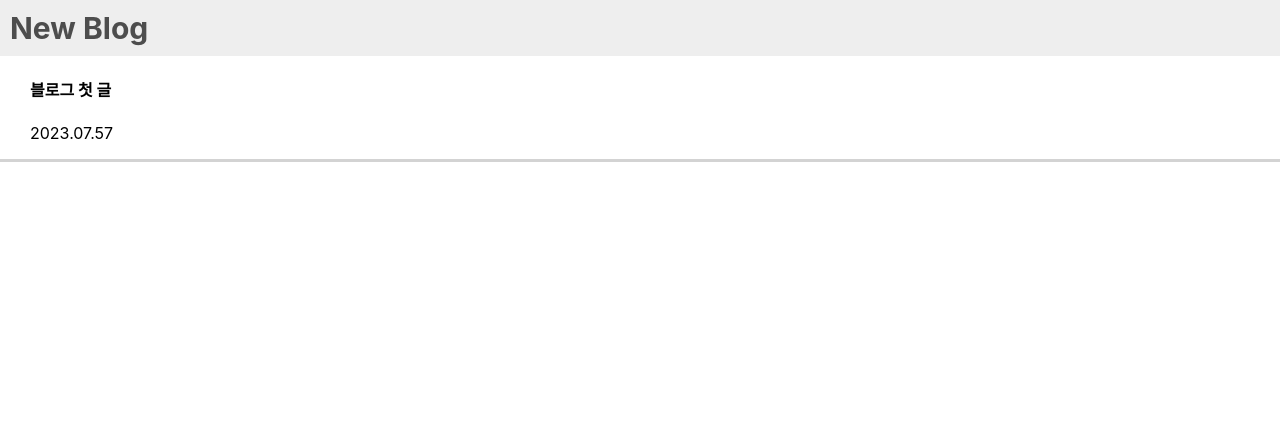
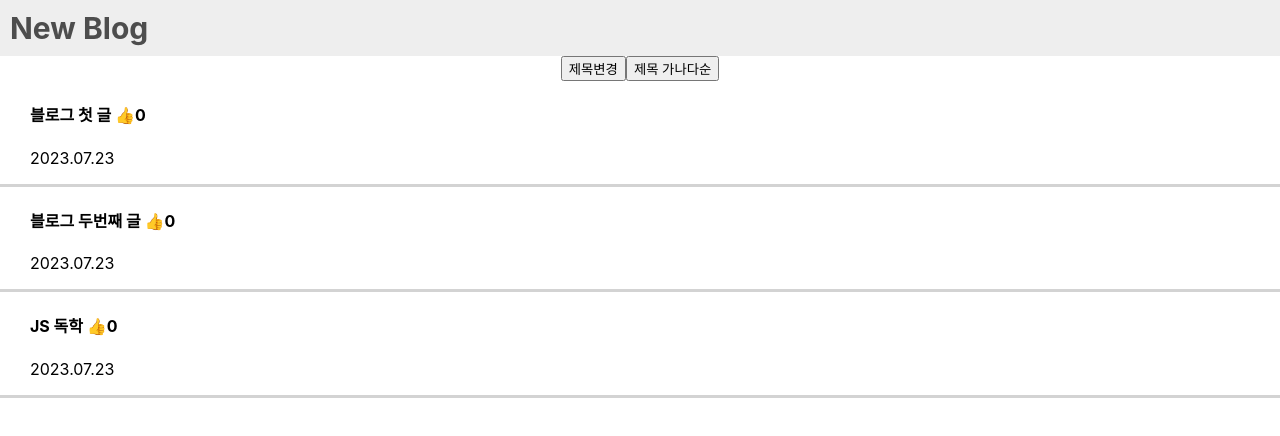
Before and after one commit to Jangmyun/Study, a React (Create React App) app in the folder React/blog/: page / in a window 1280 px wide. Shown: the top 436 px of the page. Built offline with nearby package versions, Linux system fonts and the light colour scheme.

Commit message:
버튼 누르면 제목 변경 및 가나다순 정렬 기능 만들기

```diff
--- a/React/blog/src/App.js
+++ b/React/blog/src/App.js
@@ -4,17 +4,51 @@ import { useState } from "react"; //useState 사용할때 import 해야함
 function App() {
 
   let blogTitle = "New Blog";
-  var [articleTitle, b] = useState('블로그 첫 글'); // JS의 Destructuring 문법 사용한 useState생성
+  let [articleTitle, setArticleTitle] = useState(['블로그 첫 글', '블로그 두번째 글', 'JS 독학']); // JS의 Destructuring 문법 사용한 useState생성
+  let [like, setLike] = useState(0);
 
   return (
     <div className="App">
+
       <div class="nav">
         <h4 style={{fontSize :'30px'}}>{ blogTitle }</h4>
       </div>
+      <button onClick={()=>{
+          let copy = [...articleTitle];
+          copy[0] = '가나다라마바사';
+          setArticleTitle(copy );
+          }}>제목변경</button>
+
+          <button onClick={()=>{
+            let copy = [...articleTitle];
+            copy.sort();
+            setArticleTitle(copy);
+          }}>제목 가나다순</button>
       <div className="list">
-        <h4>{ articleTitle }</h4>
-        <p>2023.07.57</p>
+        <h4>{ articleTitle[0] }   <span onClick={()=>{setLike(++like)}}>👍</span>{like}</h4> {/* setLike함수를 이용해서 like state에 +1씩*/}
+        <p>2023.07.23</p>
       </div>
+      <div className="list">
+        <h4>{ articleTitle[1] }   <span onClick={()=>{setLike(++like)}}>👍</span>{like}</h4>
+        <p>2023.07.23</p>
+      </div>
+      <div className="list">
+        <h4>{ articleTitle[2] }   <span onClick={()=>{setLike(++like)}}>👍</span>{like}</h4>
+        <p>2023.07.23</p>
+      </div>
+
+    </div>
+  );
+}
+
+function LikePlus(like){
+  console.log(1);
+}
+function Articles(articleTitle) {
+  return (
+    <div className='list'>
+      <h4>{articleTitle}</h4>
+      <p>2023.07.23</p>
     </div>
   );
 }
```
